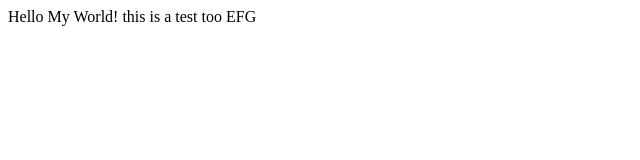
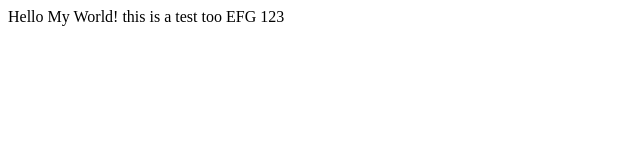
Before and after one commit to freeleegee/justsoso, a plain HTML site: page index.html in a window 1280 px wide. Shown: the full height of the page, 0-640 px from the left. Drawn offline with Linux system fonts and the light colour scheme.

Commit message:
Update index.html

```diff
--- a/index.html
+++ b/index.html
@@ -4,6 +4,6 @@
         <meta charset="utf-8">
     </head>
     <body>
-        Hello My World! this is a test too EFG
+        Hello My World! this is a test too EFG 123
     </body>
 </html>
```
